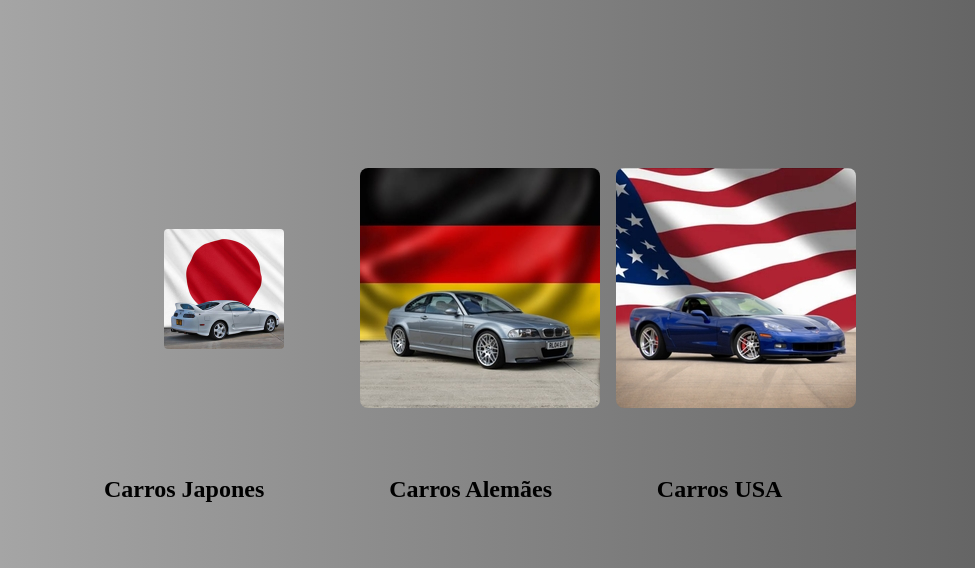
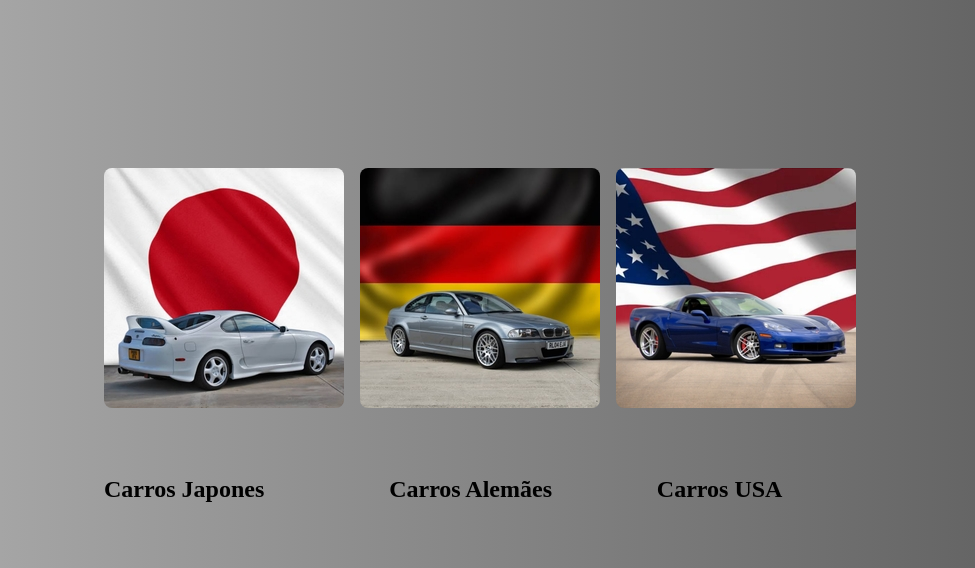
Before and after one commit to LuizmarCardozo/Site_Gran_Turismo_4, a plain HTML site: page index.html in a window 1280 px wide. Shown: the part 232-800 px from the top of the page, without its empty margins (152-1127 px from the left). Drawn offline with Linux system fonts and the light colour scheme; a web font is replaced by a local one.

Commit message:
Update Gran Turismo.css

```diff
--- a/Gran Turismo.css
+++ b/Gran Turismo.css
@@ -48,7 +48,7 @@ img {
 }
 
 .supra {
-  transform: scale(0.5);
+  transform: scale(1);
   position: absolute;
   top: 50%;
   left: 20%;
```
